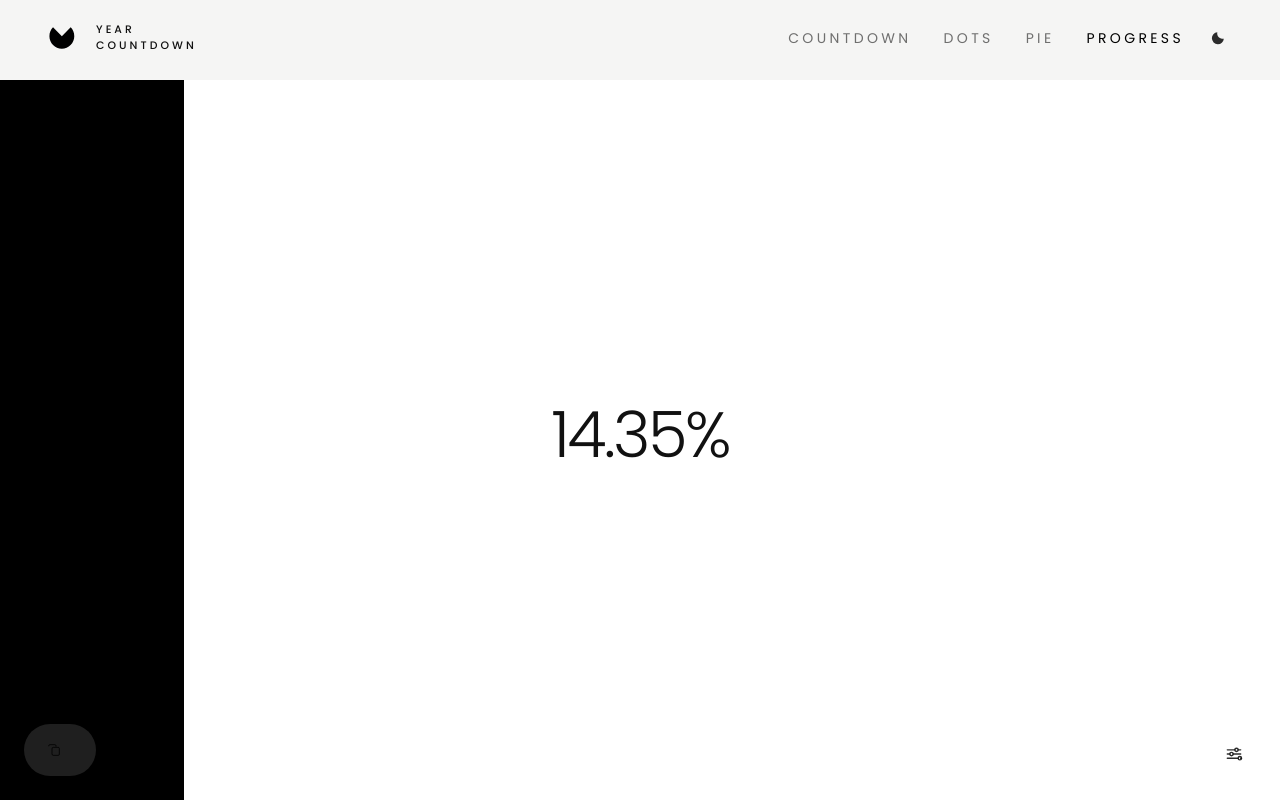
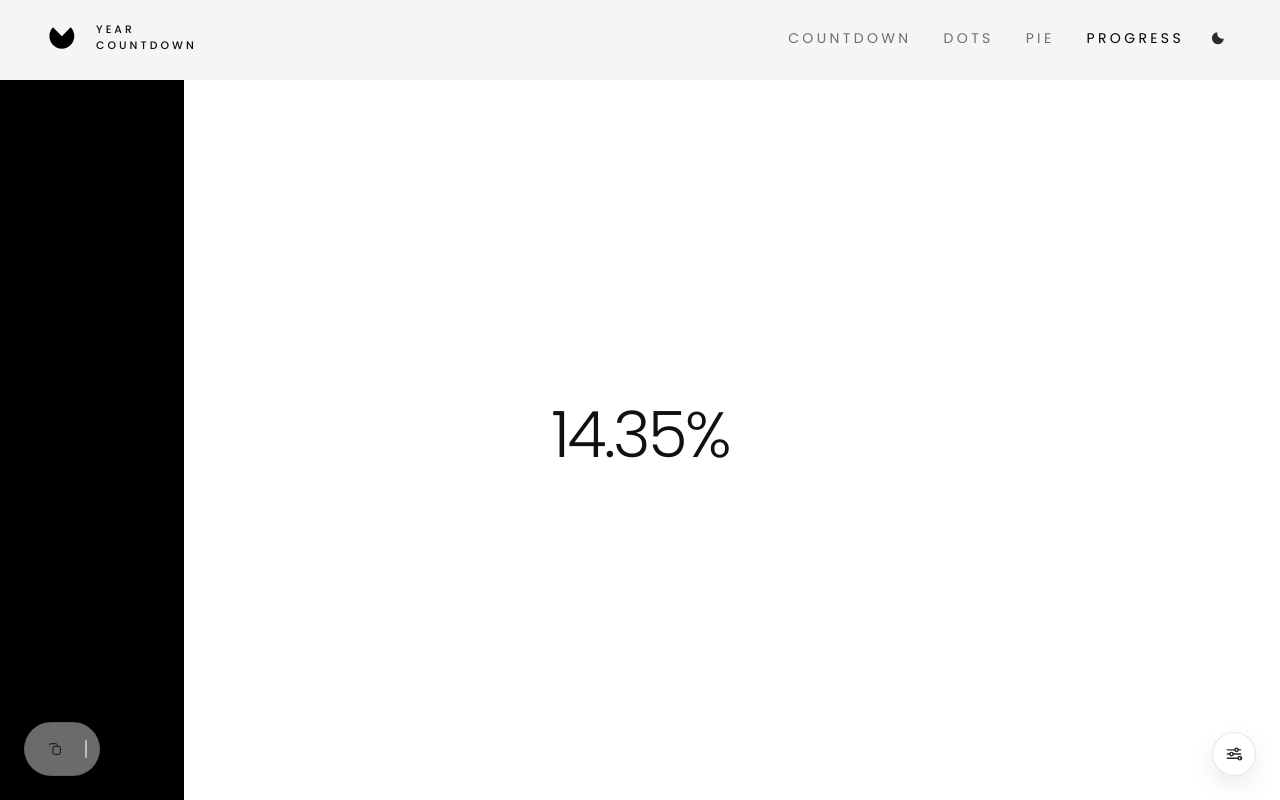
Before and after one commit to YearCountdown/YearCountdown.github.io, a React (Vite) app: page /view/progress in a window 1280 px wide. Built offline with nearby package versions, Linux system fonts and the light colour scheme.

Commit message:
improve floating view controls

```diff
--- a/src/components/CopyEmbedAction.jsx
+++ b/src/components/CopyEmbedAction.jsx
@@ -82,7 +82,7 @@ const CopyEmbedAction = ({
       <button
         type="button"
         onClick={handleCopyLink}
-        className={`group inline-flex cursor-pointer items-center justify-start gap-3 rounded-full bg-white/12 px-3 py-2 text-black/82 shadow-[0_10px_30px_rgba(0,0,0,0.08)] backdrop-blur-xl transition-all duration-200 hover:bg-white/18 focus:outline-none focus-visible:ring-2 focus-visible:ring-black/30 dark:bg-black/18 dark:text-white/82 dark:hover:bg-black/26 dark:focus-visible:ring-white/40 ${className}`}
+        className={`group inline-flex cursor-pointer items-center justify-start gap-3 rounded-full border border-black/10 bg-white/42 px-3 py-2 text-black/86 shadow-[0_10px_30px_rgba(0,0,0,0.08)] backdrop-blur-xl transition-all duration-200 hover:bg-white/58 focus:outline-none focus-visible:ring-2 focus-visible:ring-black/30 dark:border-white/10 dark:bg-black/40 dark:text-white/86 dark:hover:bg-black/52 dark:focus-visible:ring-white/40 ${className}`}
       >
         <span
           className={`inline-flex h-9 w-9 shrink-0 items-center justify-center rounded-full transition-transform duration-200 ${
@@ -92,7 +92,7 @@ const CopyEmbedAction = ({
           <CopyIcon copied={isCopied} className={`h-4 w-4 transition-transform duration-200 ${isCopied ? 'scale-110' : ''}`} />
         </span>
         <span
-          className={`overflow-hidden rounded-full bg-white/46 px-0 py-0 text-left text-xs uppercase tracking-[0.22em] text-black/76 backdrop-blur-xl transition-all duration-200 dark:bg-white/10 dark:text-white/76 ${
+          className={`overflow-hidden rounded-full border border-black/8 bg-white/68 px-0 py-0 text-left text-xs uppercase tracking-[0.22em] text-black/80 backdrop-blur-xl transition-all duration-200 dark:border-white/8 dark:bg-black/46 dark:text-white/80 ${
             isCopied ? 'max-w-[15rem] px-4 py-2' : 'max-w-0 group-hover:max-w-[15rem] group-hover:px-4 group-hover:py-2'
           }`}
         >
--- a/src/components/ViewSettingsGear.jsx
+++ b/src/components/ViewSettingsGear.jsx
@@ -553,7 +553,7 @@ const ViewSettingsGear = ({
         onClick={() => setIsOpen((current) => !current)}
         aria-label={isOpen ? 'Close settings panel' : 'Open settings panel'}
         aria-expanded={isOpen}
-        className="inline-flex h-11 w-11 cursor-pointer items-center justify-center transition-opacity duration-200 hover:opacity-65 focus:outline-none focus-visible:ring-2 focus-visible:ring-black/30 dark:focus-visible:ring-white/40"
+        className="inline-flex h-11 w-11 cursor-pointer items-center justify-center rounded-full border border-black/10 bg-white/40 shadow-[0_10px_24px_rgba(0,0,0,0.08)] backdrop-blur-xl transition-all duration-200 hover:bg-white/56 hover:opacity-100 focus:outline-none focus-visible:ring-2 focus-visible:ring-black/30 dark:border-white/10 dark:bg-black/36 dark:hover:bg-black/48 dark:focus-visible:ring-white/40"
         style={{ color: gearIconColor }}
       >
         <GearIcon />
--- a/src/layouts/ViewLayout/ViewLayout.jsx
+++ b/src/layouts/ViewLayout/ViewLayout.jsx
@@ -90,13 +90,13 @@ const ViewLayout = ({ children, mainClassName = '', fullBleed = false }) => {
         {children}
       </main>
       {isEmbed ? (
-        <div className="pointer-events-none fixed left-2 top-2 z-30 opacity-50 sm:left-3 sm:top-3">
+        <div className="pointer-events-none fixed left-2 top-2 z-30 sm:left-3 sm:top-3">
           <BrandLockup
             iconOnly
             compact
             colorMode="color"
             iconToneMode={resolvedBrandIconTone}
-            className="pointer-events-auto"
+            className="pointer-events-auto rounded-full border border-black/10 bg-white/36 p-2 shadow-[0_10px_24px_rgba(0,0,0,0.08)] backdrop-blur-xl dark:border-white/10 dark:bg-black/34"
             textClassName="hidden"
           />
         </div>
```
